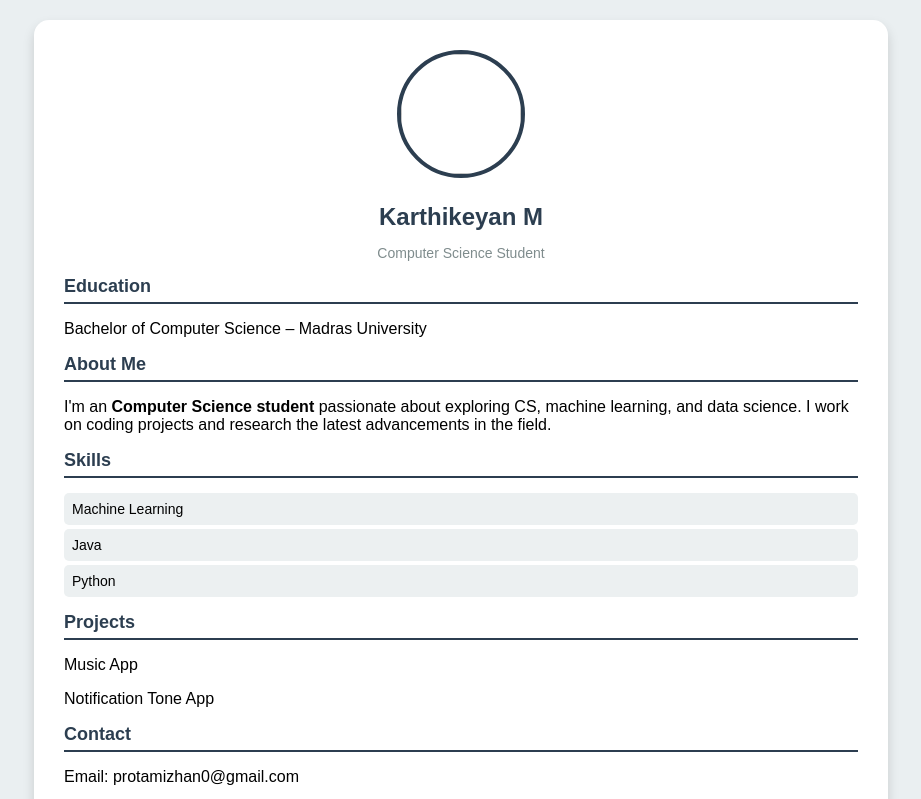
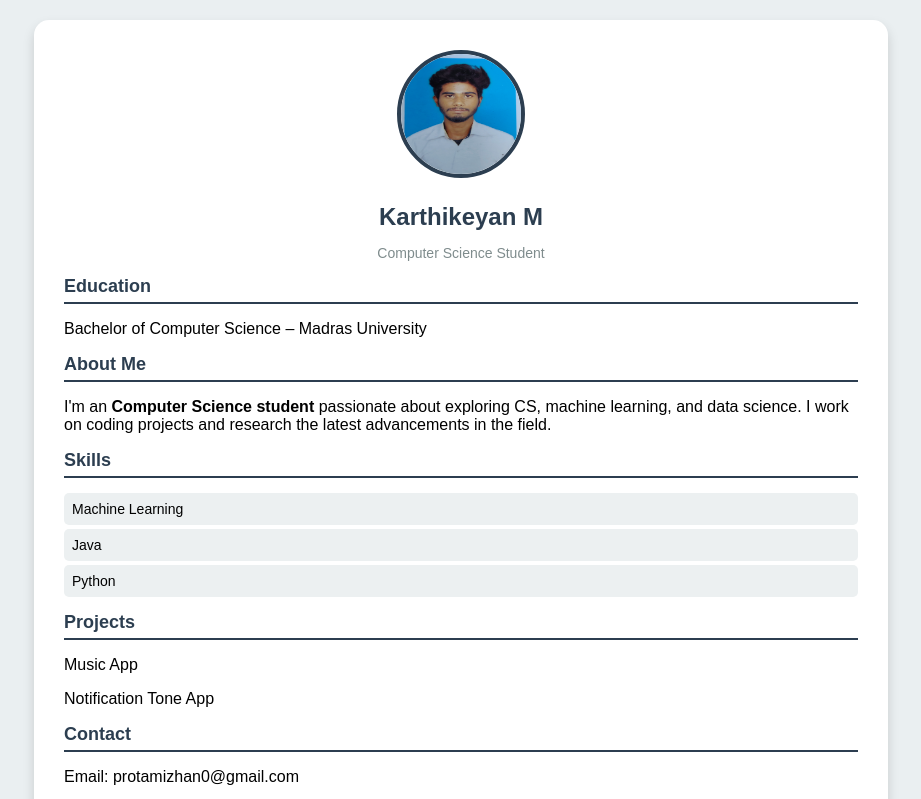
Before and after one commit to autunm169731230223/Karthi123, a plain HTML site: page index.html in a window 1280 px wide. Shown: the top 799 px of the page, without its empty margins (179-1100 px from the left). Drawn offline with nearby package versions, Linux system fonts and the light colour scheme.

Commit message:
Update index.html

```diff
--- a/index.html
+++ b/index.html
@@ -3,7 +3,7 @@
 <head>
     <meta charset="UTF-8">
     <meta name="viewport" content="width=device-width, initial-scale=1.0">
-    <title>KARTHIKResume</title>
+    <title>Karthik Resume</title>
     <script src="https://cdnjs.cloudflare.com/ajax/libs/html2canvas/1.4.1/html2canvas.min.js"></script>
     <script src="https://cdnjs.cloudflare.com/ajax/libs/jspdf/2.5.1/jspdf.umd.min.js"></script>
     <style>
@@ -108,7 +108,7 @@
 <body>
     <div class="resume">
         <div class="header">
-            <img src=Internal storage/Android/media/com.whatsapp/WhatsApp/Media/WhatsApp Profile Photos/+91 86102 50065 20250321_111219.jpg">
+            <img src="karthik.jpg">
             <h1>Karthikeyan M</h1>
             <p>Computer Science Student</p>
         </div>
```
